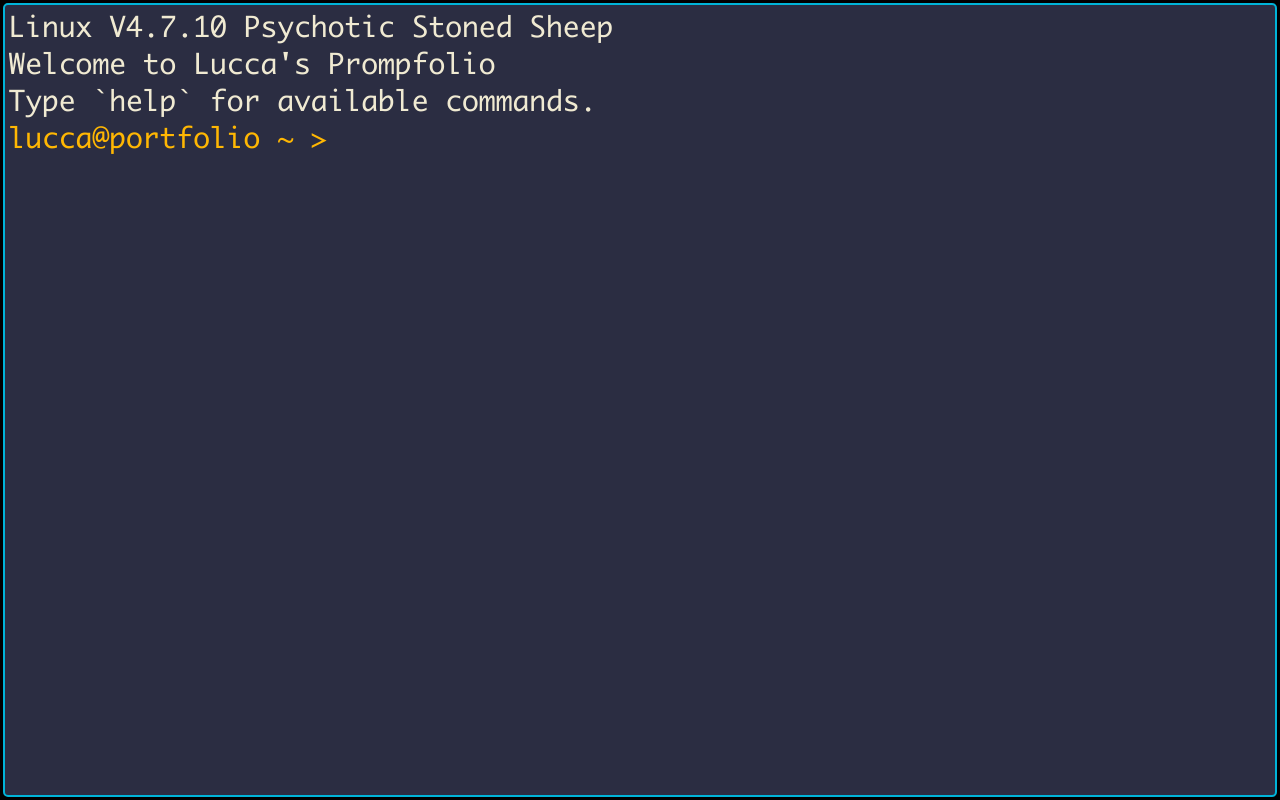
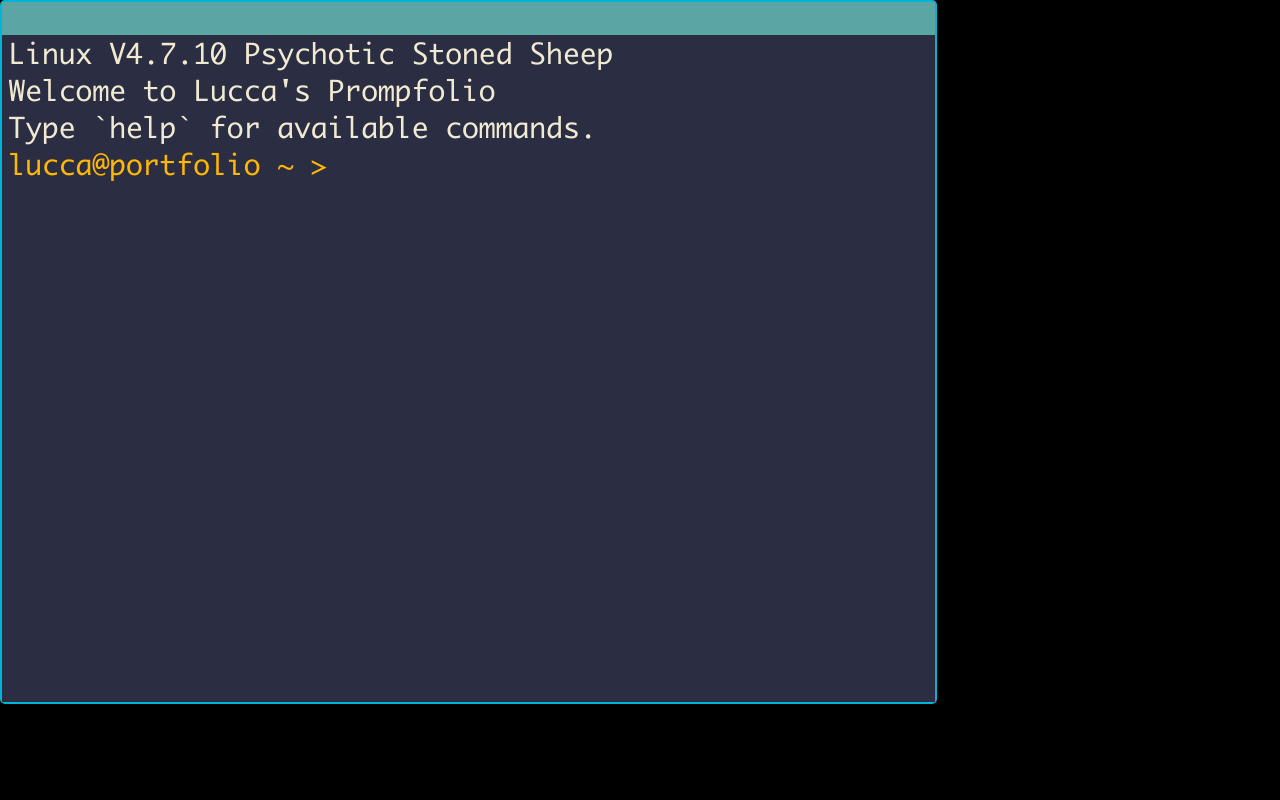
Before and after one commit to luccaugusto/promptfolio, a React (Create React App) app: page / in a window 1280 px wide. Built offline with nearby package versions, Linux system fonts and the light colour scheme; no server answers.

Commit message:
begin floating window implementation

```diff
--- a/src/App.tsx
+++ b/src/App.tsx
@@ -1,13 +1,15 @@
-import React from 'react';
 import { Promptfolio } from './features/promptfolio/Promptfolio';
 import './App.css';
+import { FloatingWindow } from './features/floatingWindow/FloatingWindow';
 
-function App() {
-  return (
-    <div className="App">
-		<Promptfolio />
-    </div>
-  );
+function App(props:any) {
+	return (
+		<div className="App">
+			<FloatingWindow {...props}>
+				<Promptfolio />
+			</FloatingWindow>
+		</div>
+	);
 }
 
 export default App;
--- /dev/null
+++ b/src/features/floatingWindow/FloatingWindow.module.css
@@ -0,0 +1,16 @@
+.floatingDiv {
+	width: 700pt;
+    height: 500pt;
+    border-radius: 5px;
+    border: 2px solid rgb(0, 180, 216);
+	padding-bottom: 25pt;
+}
+.body {
+	height: 100%;
+	overflow: hidden;
+	display: flex;
+}
+.header {
+	height: 25pt;
+	background-color: #5ca5a5;
+}
--- /dev/null
+++ b/src/features/floatingWindow/FloatingWindow.tsx
@@ -0,0 +1,13 @@
+import styles from './FloatingWindow.module.css';
+
+export function FloatingWindow({children}: any) {
+	return (
+		<div className={styles.floatingDiv}>
+			<div className={styles.header}>
+			</div>
+			<div className={styles.body}>
+			{children}
+			</div>
+		</div>
+	);
+}
--- a/src/features/promptfolio/Promptfolio.module.css
+++ b/src/features/promptfolio/Promptfolio.module.css
@@ -30,8 +30,6 @@ input, input:focus-visible {
 	color: #ffb703;
 }
 .commandLine {
-	position: absolute;
-	left: 0.2rem;
 	width: 100%;
 }
 .commandLine input {
@@ -41,16 +39,14 @@ input, input:focus-visible {
 	min-width: 50%;
 }
 .terminal {
-	margin: 0.2rem;
-	border-radius: 5px;
-	border: solid 2px #00b4d8;
-	position: fixed;
+	position: relative;
 	top: 0;
 	left: 0;
 	bottom: 0;
 	right: 0;
 	overflow: hidden;
-	padding: 0.2rem;
+	padding: 0 0.4rem;
+	width: 100%;
 }
 .terminalColors {
 	color: #f0ead2;
```
